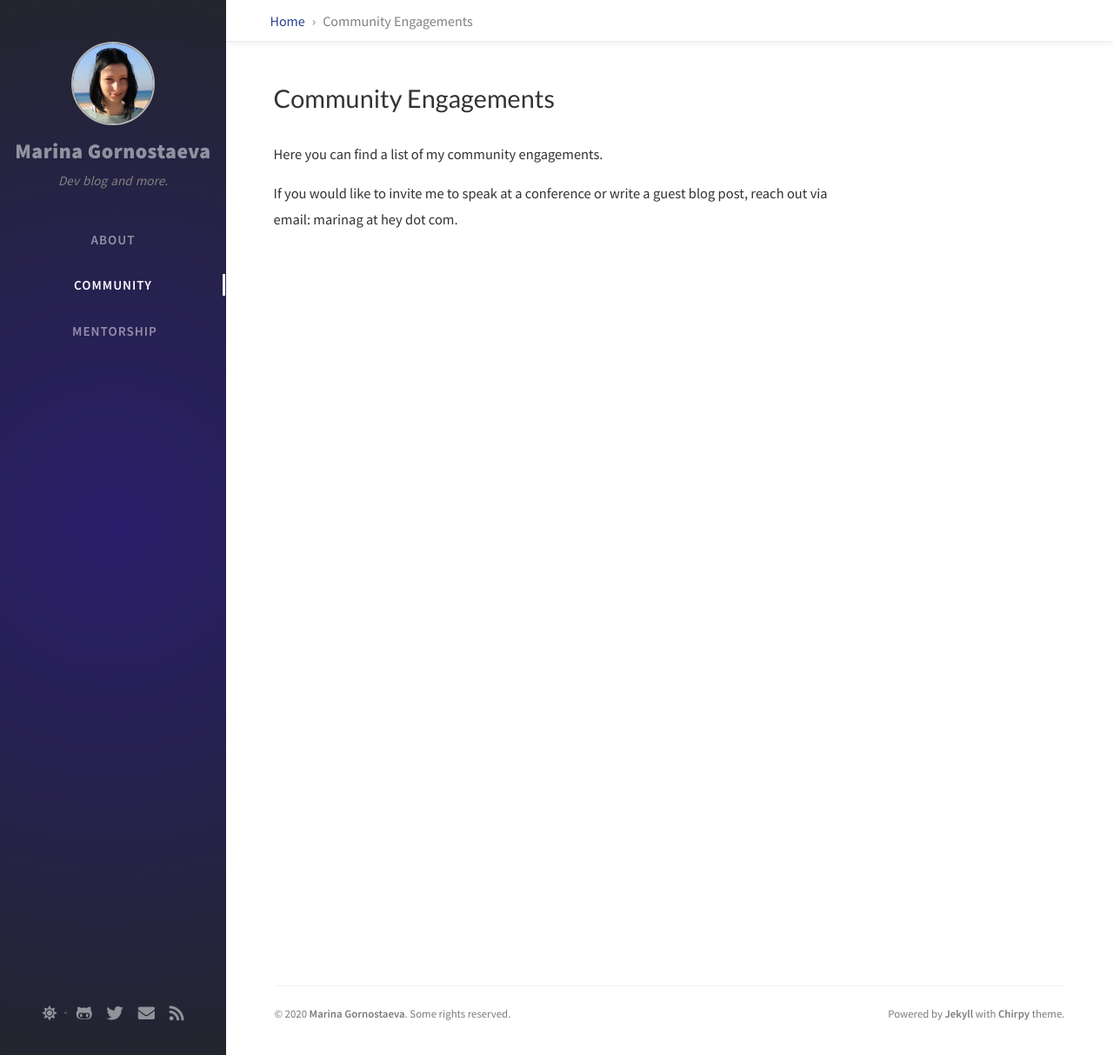
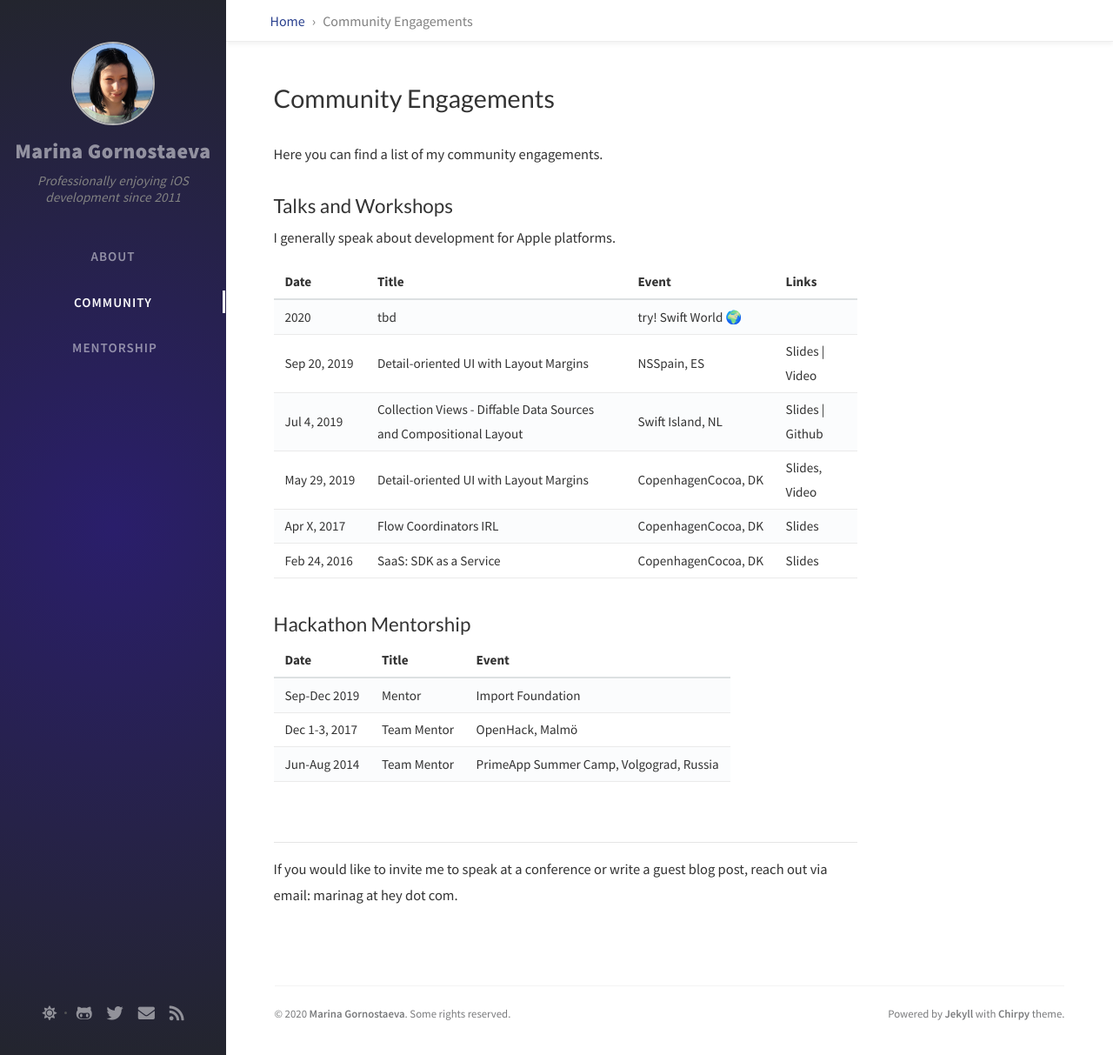
Before and after one commit to hybridcattt/hybridcattt.com, a Jekyll site: the page built from tabs/community.md, in a window 1280 px wide and 1213 px high. Shown: the whole window at 87% size. Built offline with Jekyll 4.4.1, drawn with Linux system fonts in a browser that asks for light colours; nearby versions of some CDN libraries.

Commit message:
Metadata

```diff
--- a/_config.yml
+++ b/_config.yml
@@ -10,7 +10,7 @@
 
 title: Marina Gornostaeva                          # the main title
 
-tagline: Dev blog and more.  # it will display as the sub-title
+tagline: Professionally enjoying iOS development since 2011  # it will display as the sub-title
 
 description: >-                        # used by seo meta and the atom feed
   Marina Gornostaeva / iOS developer / mobile development expert / mentor / based in Copenhagen.
--- a/tabs/community.md
+++ b/tabs/community.md
@@ -7,9 +7,30 @@ hide_search: true
 Here you can find a list of my community engagements.
 
 
+## Talks and Workshops
+
+I generally speak about development for Apple platforms.
+
+| Date | Title | Event | Links |
+| ----|----|----|- |
+| 2020 | tbd | try! Swift World 🌍 |  |
+| <span style="white-space:nowrap;">Sep 20, 2019</span> | Detail-oriented UI with Layout Margins | NSSpain, ES | Slides \| Video |
+| <span style="white-space:nowrap;">Jul 4, 2019</span> | Collection Views - Diffable Data Sources and Compositional Layout | Swift Island, NL | Slides \| Github |
+| <span style="white-space:nowrap;">May 29, 2019</span> | Detail-oriented UI with Layout Margins | CopenhagenCocoa, DK | Slides, Video |
+| <span style="white-space:nowrap;">Apr X, 2017</span> | Flow Coordinators IRL | <span style="white-space:nowrap;">CopenhagenCocoa, DK</span> | Slides |
+| <span style="white-space:nowrap;">Feb 24, 2016</span> | SaaS: SDK as a Service | <span style="white-space:nowrap;">CopenhagenCocoa, DK</span> | Slides |
+
+## Hackathon Mentorship
 
 
+| Date | Title | Event |
+| ------------- |
+| Sep-Dec 2019 | Mentor | Import Foundation |
+| Dec 1-3, 2017 | Team Mentor | OpenHack, Malmö |
+| Jun-Aug 2014 | Team Mentor | PrimeApp Summer Camp, Volgograd, Russia |
 
 
+<br>
+<hr>
 If you would like to invite me to speak at a conference or write a guest blog post,
 reach out via email: marinag at hey dot com.
```
